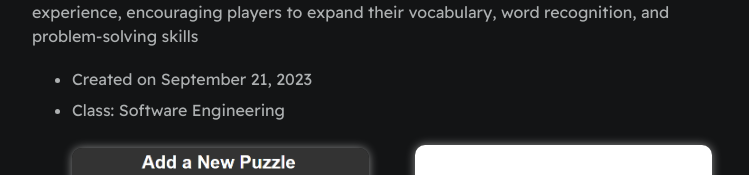
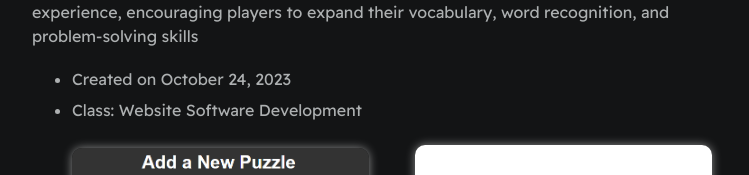
Before and after one commit to danny-moczynski/Resume-Website, a plain HTML site: page project4.html in a window 1280 px wide. Shown: the part 409-584 px from the top of the page, without its empty margins (258-1007 px from the left). Drawn offline with Linux system fonts and the light colour scheme.

Commit message:
updated project 4

```diff
--- a/project4.html
+++ b/project4.html
@@ -19,8 +19,8 @@
             <p>Users can either play the games that are already made or they can add '/addPuzzle' to the url and add their own puzzles as well! This project provides an engaging and educational experience, encouraging players to expand their vocabulary, word recognition, and problem-solving skills</p>
 
             <ul>
-                <li>Created on September 21, 2023</li>
-                <li>Class: Software Engineering</li>
+                <li>Created on October 24, 2023</li>
+                <li>Class: Website Software Development</li>
                 <img src="./Assets/Images/SpellingBee.png" alt="ScreenShot SpellingBee" width="45%" height="25%" class="float-right">
                 <img src="./Assets/Images/AddNewSpellingbeePuzzle.png" alt="ScreenShot AddNewSpellingbeePuzzle" width="45%" height="25%" class="Add-Spelling-Bee">
             </ul>
```
